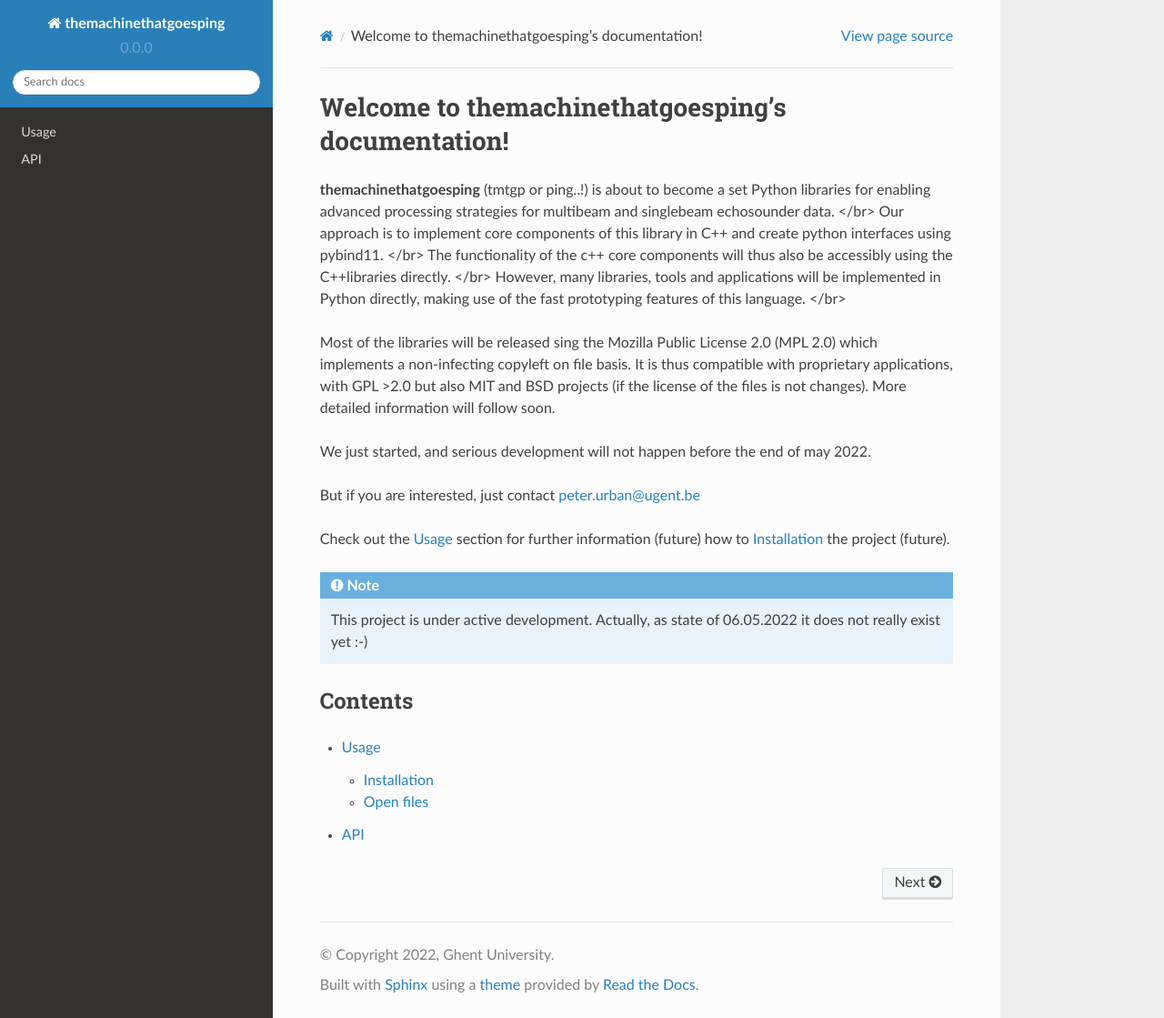
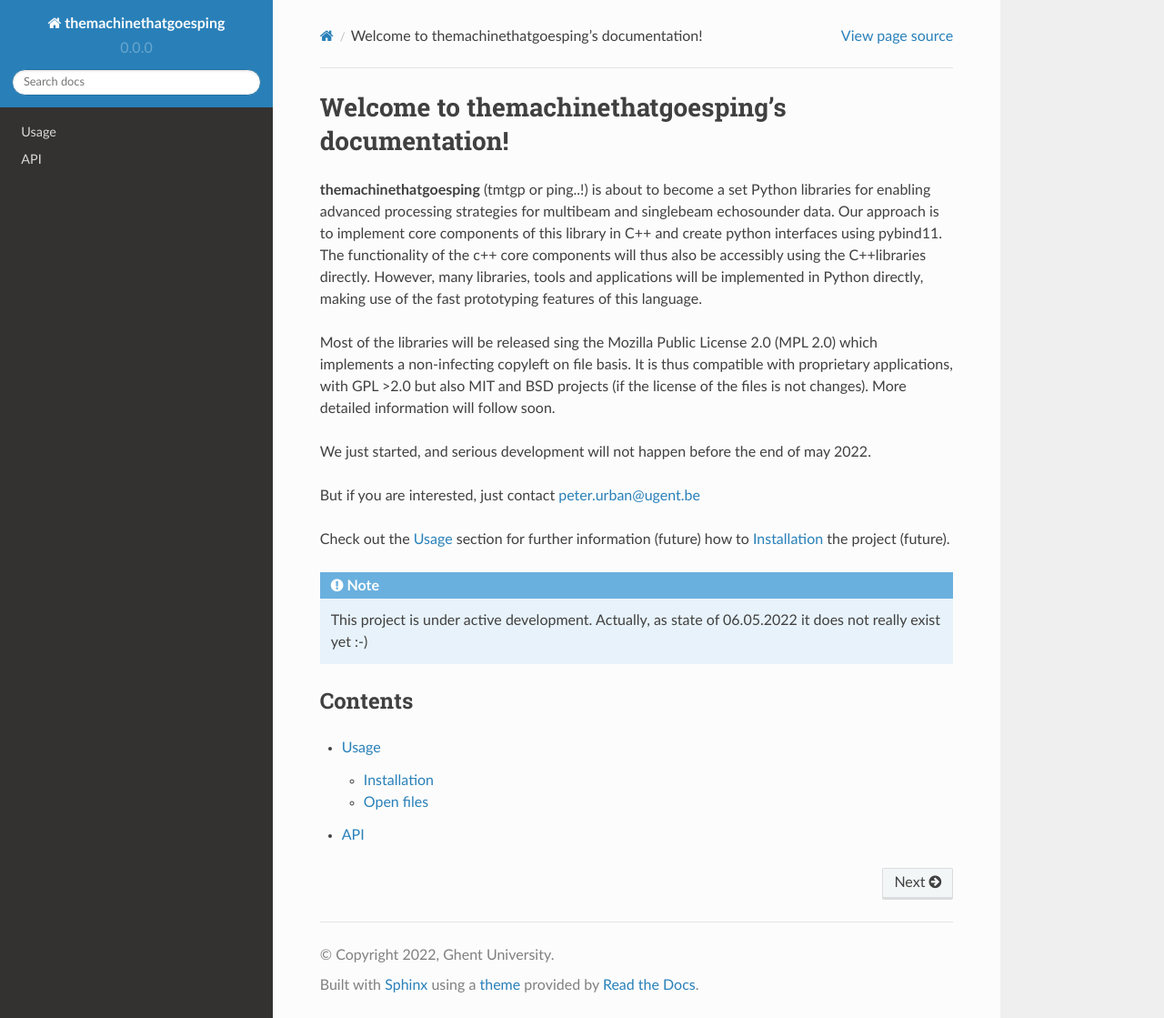
Before and after one commit to themachinethatgoesping/.github, a Sphinx documentation site: the page built from docs/source/index.rst, in a window 1280 px wide and 1119 px high. Shown: the whole window at 91% size. Built offline with Sphinx 7.4.7 and the Read the Docs theme 2.0.0, drawn with Linux system fonts in a browser that asks for light colours.

```diff
--- a/docs/source/index.rst
+++ b/docs/source/index.rst
@@ -1,10 +1,10 @@
 Welcome to themachinethatgoesping's documentation!
 ===================================
 
-**themachinethatgoesping** (tmtgp or ping..!) is about to become a set Python libraries for enabling advanced processing strategies for multibeam and singlebeam echosounder data. </br>
-Our approach is to implement core components of this library in C++ and create python interfaces using pybind11. </br>
-The functionality of the c++ core components will thus also be accessibly using the C++libraries directly. </br>
-However, many libraries, tools and applications will be implemented in Python directly, making use of the fast prototyping features of this language. </br>
+**themachinethatgoesping** (tmtgp or ping..!) is about to become a set Python libraries for enabling advanced processing strategies for multibeam and singlebeam echosounder data.
+Our approach is to implement core components of this library in C++ and create python interfaces using pybind11.
+The functionality of the c++ core components will thus also be accessibly using the C++libraries directly.
+However, many libraries, tools and applications will be implemented in Python directly, making use of the fast prototyping features of this language.
 
 Most of the libraries will be released sing the Mozilla Public License 2.0 (MPL 2.0) which implements a non-infecting copyleft on file basis. It is thus compatible with proprietary applications, with GPL >2.0 but also MIT and BSD projects (if the license of the files is not changes). More detailed information will follow soon.
 
```
